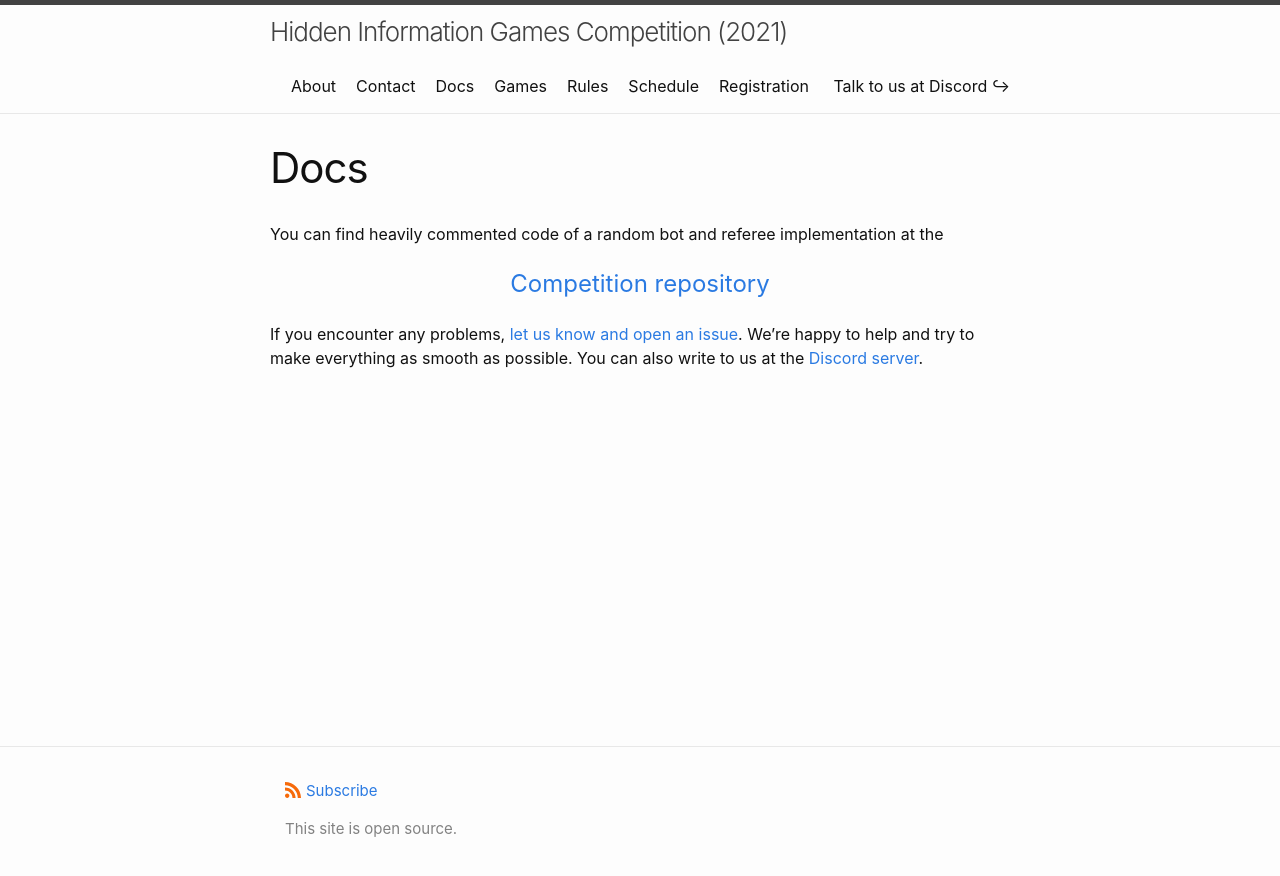
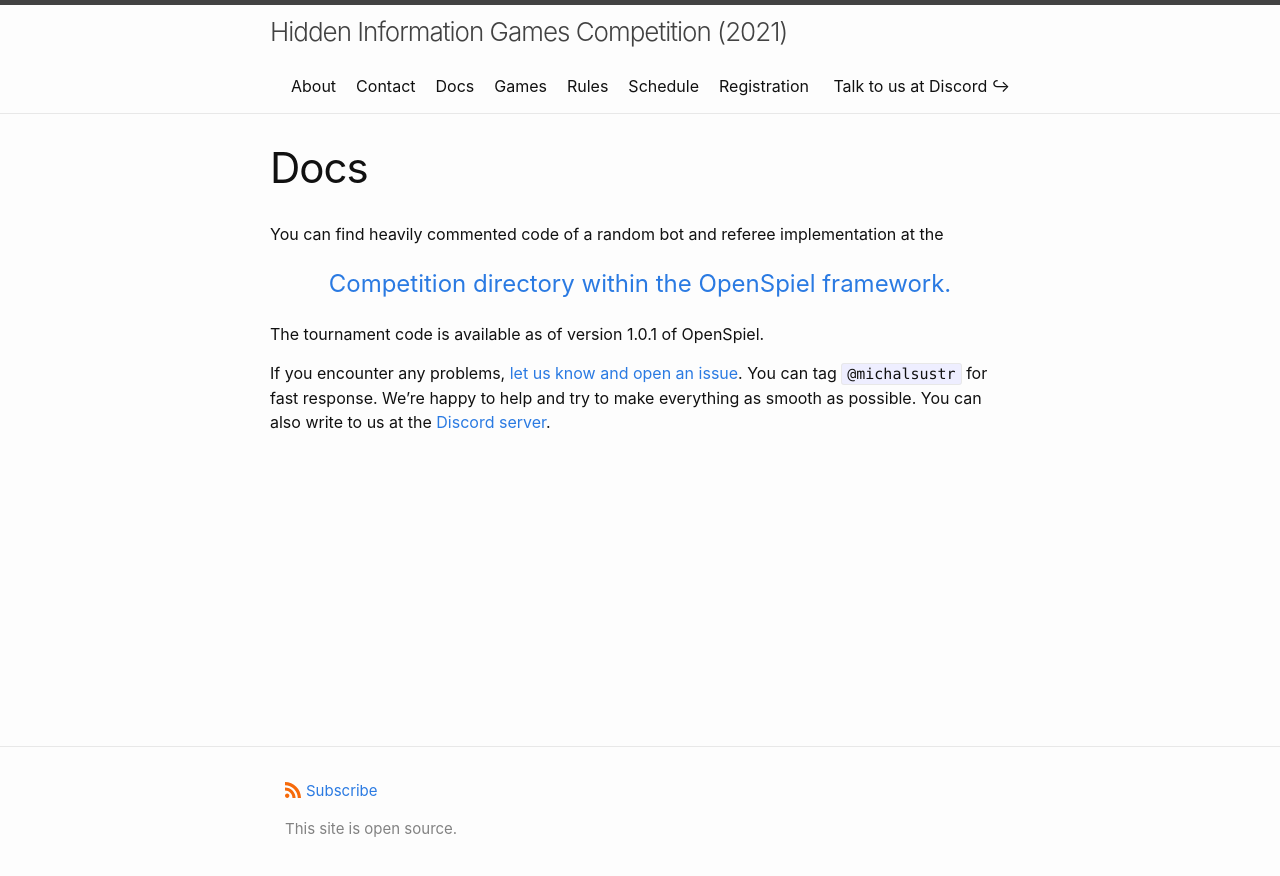
Before and after one commit to michalsustr/higcompetition, a Jekyll site: the page built from docs.md, in a window 1280 px wide. Shown: the top 876 px of the page. Built offline with Jekyll 4.4.1, drawn with Linux system fonts in a browser that asks for light colours.

Commit message:
Update tournament code location.

```diff
--- a/docs.md
+++ b/docs.md
@@ -4,14 +4,17 @@
 permalink: /docs/
 ---
 
-You can find heavily commented code of a random bot and referee implementation at
-the
+You can find heavily commented code of a random bot and referee implementation
+at the
 
 <div style="text-align: center; font-size: 1.5em;margin:20px auto;">
-<a href="https://github.com/higcompetition/tournament/tree/higc/open_spiel/higc">Competition repository</a>
-</div>
+<a href="https://github.com/deepmind/open_spiel/tree/master/open_spiel/higc">Competition
+directory within the OpenSpiel framework.</a> </div>
+
+The tournament code is available as of version 1.0.1 of OpenSpiel.
 
 If you encounter any problems, [let us know and open an
-issue](https://github.com/higcompetition/tournament/issues/new). We're happy to
-help and try to make everything as smooth as possible. You can also write to us
-at the <a href="https://discord.gg/6Q3UurHxMh">Discord server</a>.
+issue](https://github.com/deepmind/open_spiel/issues). You can tag
+`@michalsustr` for fast response. We're happy to help and try to make everything
+as smooth as possible. You can also write to us at the <a
+href="https://discord.gg/6Q3UurHxMh">Discord server</a>.
```
Also changed, not shown: _posts/2021-09-25-tournament-in-master.md (added, +10 -0 lines).
